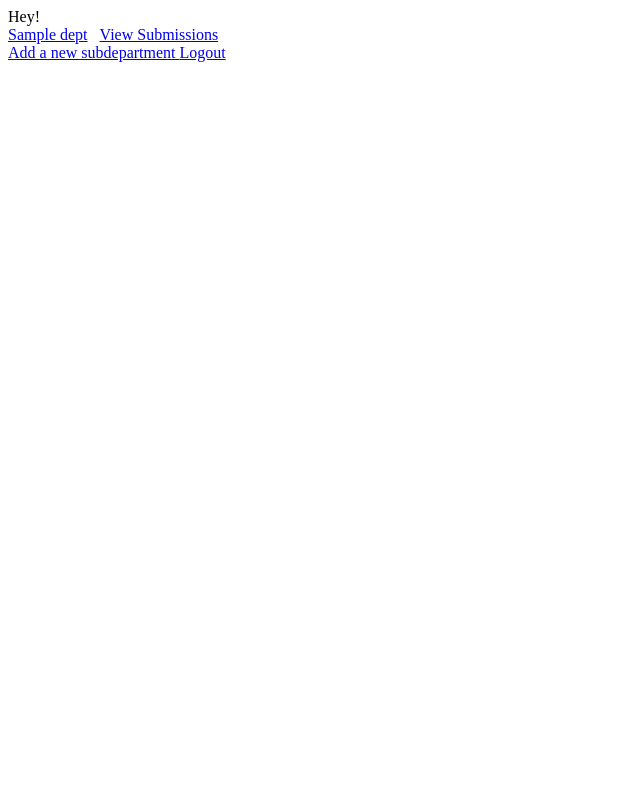
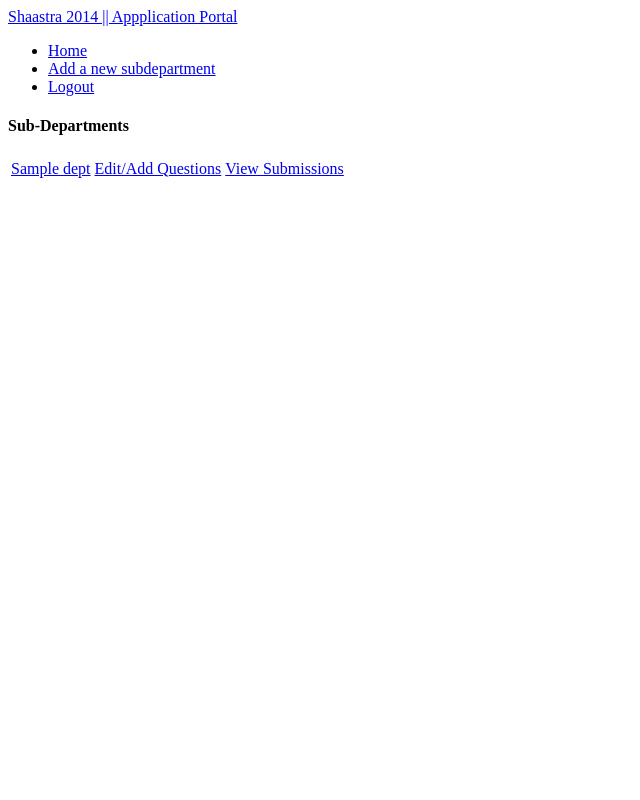
Before and after one commit to shahidhk/app-portal, a Django app: template templates/cores/core.html in a window 1280 px wide. Shown: the whole page, without its empty margins (0-640 px from the left). Run offline with Django 3.2, Linux system fonts and the light colour scheme; the template is opened without the code that fills it: most values are stand-ins (such as "Sample title", 1, 10 or a date in 2020).

Commit message:
core dashboard interface modified

```diff
--- a/templates/cores/core.html
+++ b/templates/cores/core.html
@@ -1,8 +1,36 @@
-Hey!
-<br>
-{% for dept in subdepts %}
-<a href="{% url core.views.questions username=user subdept_id=dept.id %}">{{dept}}</a>&nbsp;&nbsp;&nbsp;<a href="{% url core.views.submissions username=user subdept_id=dept.id %}">View Submissions</a><br>
-{% endfor %}
-
-<a href="{% url core.views.subdepartments username=user %}"> Add a new subdepartment </a>
-<a href="{{site_url}}accounts/logout/"> Logout </a>
+<head>
+	<title>Application Portal</title>
+	<link rel="stylesheet" href="{{site_url}}static/css/bootstrap.min.css"  />
+	<link rel="stylesheet" href="{{site_url}}static/css/style.css"  />
+    <link rel="shortcut icon" href="{{site_url}}static/img/favicon.ico">
+</head>
+<body>
+	<div id="wrapper" class="">
+    	<div id="header" class="navbar navbar-inverse navbar-static-top">
+        	<div class="navbar-inner">
+            	<div class="container">
+                	<a class="brand" href="{{site_url}}">Shaastra 2014 || Appplication Portal</a>
+                    <div id="links" class="pull-right nav-collapse collapse">
+                    	<ul class="nav">
+                        	<li class="active"><a href="{{site_url}}">Home</a></li>
+                            <li class=""><a href="{% url core.views.subdepartments username=user %}"> Add a new subdepartment </a></li>
+                            <li class=""><a href="{{site_url}}accounts/logout/"> Logout </a></li>
+                        </ul>
+                    </div>
+                </div>
+            </div>
+        </div>
+        <div id="content" class="container">
+        	<div class="row-fluid">
+                <div class="span12" id="core-dashboard">
+                	<h4>Sub-Departments</h4>
+                	<table class="span8 table table-bordered table-striped">
+                     {% for dept in subdepts %}
+                      <tr><td><a href="{% url core.views.questions username=user subdept_id=dept.id %}">{{dept}}</a></td><td><a href="{% url core.views.questions username=user subdept_id=dept.id %}">Edit/Add Questions</a></td><td><a href="{% url core.views.submissions username=user subdept_id=dept.id %}">View Submissions</a></td></tr>
+                      {% endfor %}
+                     </table>
+                </div>
+            </div>
+        </div>
+    </div>
+</body>
```
